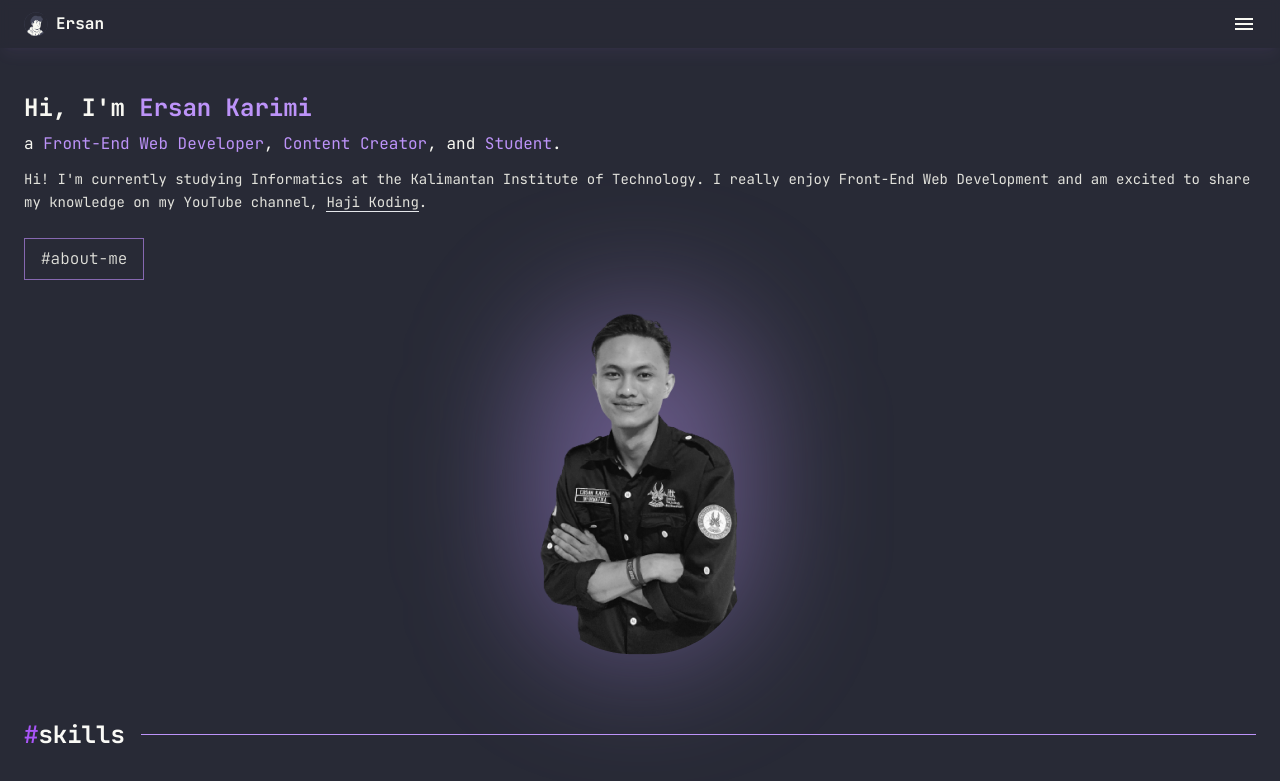
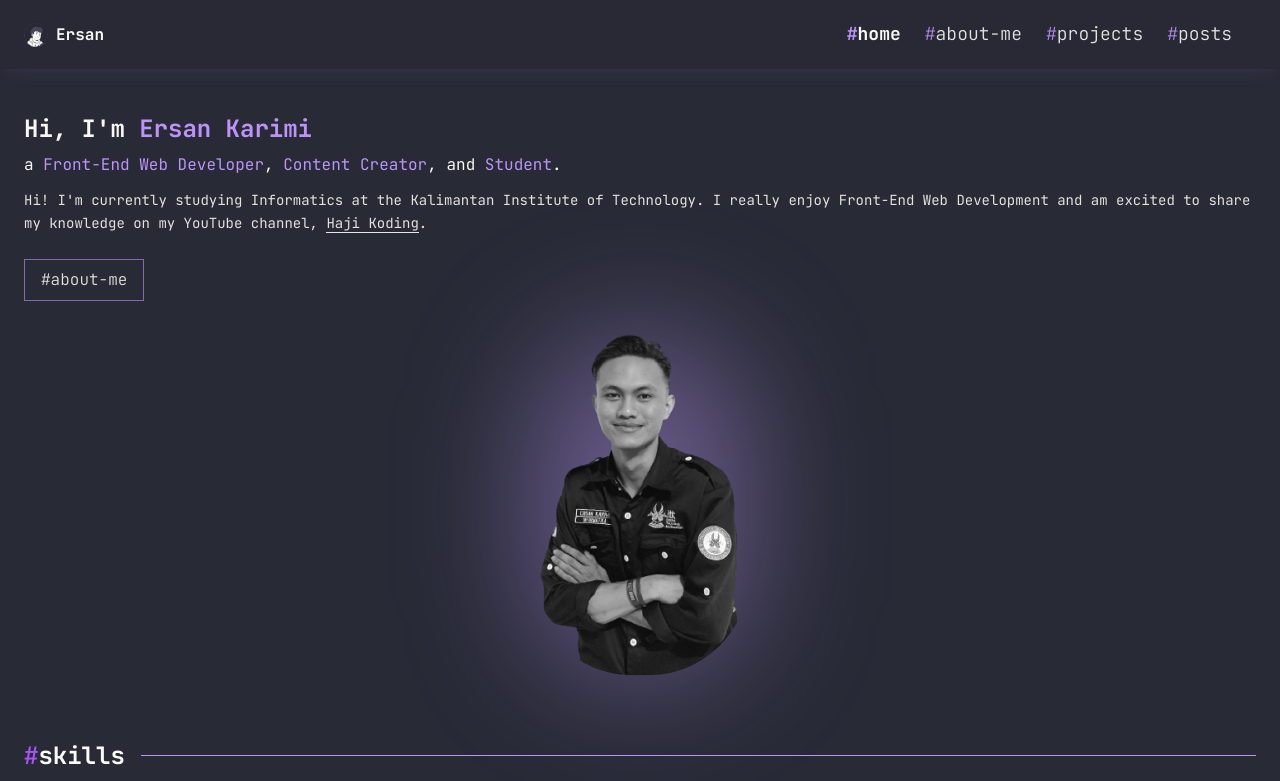
Before and after one commit to ersankarimi/portfolio-website, a Next.js app: page / in a window 1280 px wide. Shown: the top 781 px of the page. Built offline with nearby package versions, Linux system fonts and the light colour scheme.

Commit message:
feat: add the navbar link
Create functionality to handle the navbar when on the mobile screen

```diff
--- a/src/components/header.jsx
+++ b/src/components/header.jsx
@@ -1,14 +1,137 @@
-import { MdMenu } from "react-icons/md";
+import { useState, useEffect, memo } from "react";
+
+import classNames from "classnames";
+import Link from "next/link";
+import { useRouter } from "next/router";
+import { MdMenu, MdClose } from "react-icons/md";
+
+import useMediaQuery from "../hooks/useMediaQuery";
 
 import Avatar from "./avatar";
+import ContactLink from "./contact-link";
+
+const CONTACTS = [
+  {
+    platform: "Email",
+    link: "mailto:ersankarimii311@gmail.com",
+  },
+  {
+    platform: "CV",
+    link: "https://read.cv/ersankarimi",
+  },
+  {
+    platform: "Github",
+    link: "https://github.com/ersankarimi",
+  },
+];
 
 export default function Header() {
+  const [isOpen, setIsOpen] = useState(false);
+  const isUnderSM = useMediaQuery("(max-width: 640px)");
+  const { pathname } = useRouter();
+
+  const handleClick = () => {
+    setIsOpen((prevCondition) => !prevCondition);
+    document.body.classList.toggle("overflow-hidden");
+  };
+
+  useEffect(() => {
+    setIsOpen(!isUnderSM);
+  }, [isUnderSM]);
+
   return (
     <header>
-      <nav className="relative flex items-center justify-between">
+      <nav className="flex items-center justify-between">
         <Avatar isLink />
-        <MdMenu className="h-6 w-6 cursor-pointer duration-200 hover:text-brand-purple-500" />
+        <NavMenu onClick={handleClick} isOpen={isOpen} />
+
+        <div
+          className={classNames(
+            "absolute left-0 top-[100%] right-0 h-screen bg-brand-background-500/[99%] py-10 px-5 duration-150 xs:px-6 sm:static sm:h-auto sm:w-auto sm:bg-transparent sm:py-0",
+            {
+              "hidden scale-0": !isOpen && isUnderSM,
+              "block scale-100": isOpen || !isUnderSM,
+            }
+          )}
+        >
+          <NavLinks onClick={handleClick} pathname={pathname} />
+          <NavContacts />
+        </div>
       </nav>
     </header>
   );
 }
+
+function NavLinks({ onClick, pathname }) {
+  return (
+    <ul className="flex flex-col gap-4 sm:flex-row sm:gap-6">
+      {["home", "about-me", "projects", "posts"].map((link) => (
+        <NavLink
+          key={link}
+          link={link}
+          onClick={onClick}
+          isActive={
+            pathname === "/" && link === "home" ? true : pathname === link
+          }
+        />
+      ))}
+    </ul>
+  );
+}
+
+// eslint-disable-next-line react/display-name
+const NavLink = memo(
+  ({ link, onClick, isActive }) => {
+    return (
+      <li
+        key={link}
+        className="border-b-1 border-b-brand-foreground-500/20 sm:border-transparent"
+      >
+        <Link
+          href={link === "home" ? "/" : link}
+          className={classNames(
+            "block w-full py-2 duration-200 hover:text-brand-purple-500 xs:text-lg",
+            {
+              "font-bold": isActive,
+              "font-light opacity-90": !isActive,
+            }
+          )}
+          onClick={onClick}
+        >
+          <span className="text-brand-purple-500">#</span>
+          {link}
+        </Link>
+      </li>
+    );
+  },
+  (prevProps, nextProps) => prevProps.isActive === nextProps.isActive
+);
+
+function NavMenu({ isOpen, onClick }) {
+  return isOpen ? (
+    <MdClose
+      className="h-6 w-6 cursor-pointer duration-200 hover:text-brand-purple-500 sm:hidden"
+      onClick={onClick}
+    />
+  ) : (
+    <MdMenu
+      className="h-6 w-6 cursor-pointer duration-200 hover:text-brand-purple-500 sm:hidden"
+      onClick={onClick}
+    />
+  );
+}
+
+function NavContacts() {
+  return (
+    <div className="mt-8 flex items-center justify-center gap-4 p-4 sm:hidden">
+      {CONTACTS.map((contact) => (
+        <ContactLink
+          withText={false}
+          {...contact}
+          className="h-6 w-6 xs:h-7 xs:w-7"
+          key={contact.platform}
+        />
+      ))}
+    </div>
+  );
+}
```
